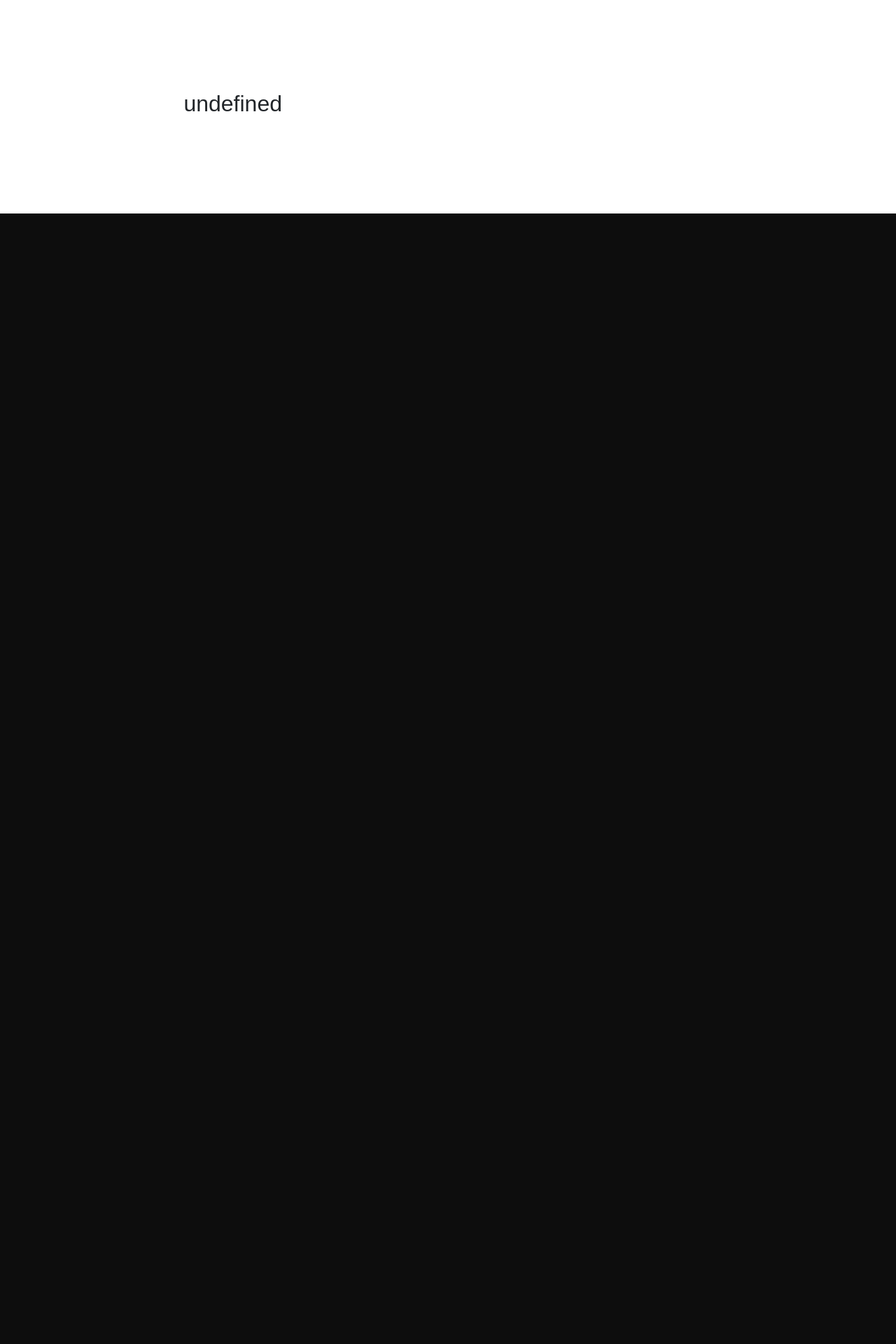
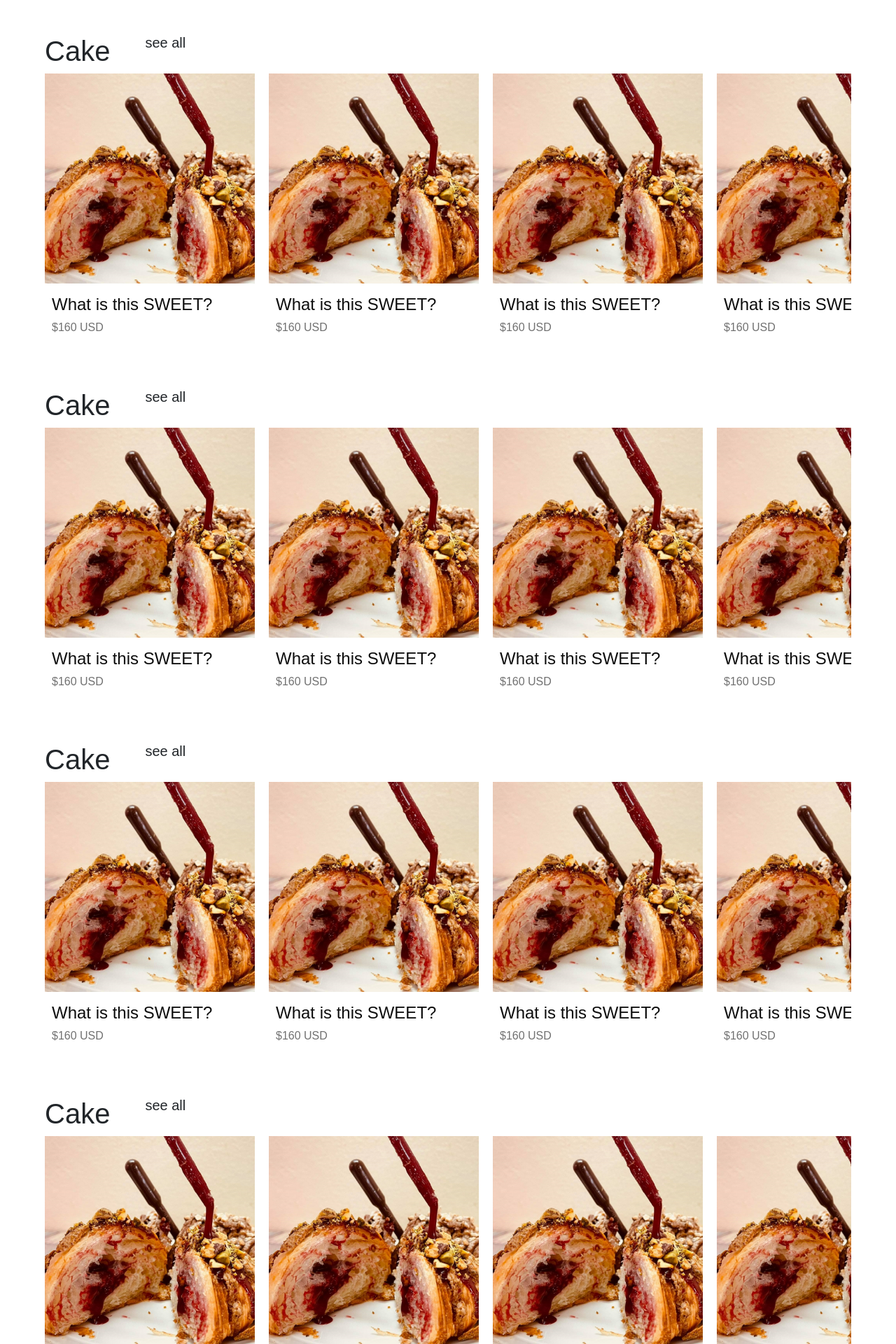
Before and after one commit to NutThai/WebTech-Project-IT.6, a PHP site: page /category.html in a window 1280 px wide. Shown: the part 577-2497 px from the top of the page at 70% size. Before the commit the page ends 882 px from the top, so only its background shows below. Run offline with PHP 8.4, Linux system fonts and the light colour scheme.

Commit message:
category

```diff
--- a/Website/teejametumwai/category.html
+++ b/Website/teejametumwai/category.html
@@ -20,6 +20,7 @@
     <!-- ////////////////// -->
     <script src="categoryPage.js"></script>
     <script src="cart.js"></script>
+    <script src="scripts.js"></script>
     <title>Document</title>
 
 </head>
@@ -121,15 +122,285 @@
 
             </div>
         </div>
-        <div class="main_content_3">
+
+        <div id="headcate"><div class="nameofcate">
+            <h1>Cake</h1>
+            <h5>see all</h5>
+        </div>
+
+        <div class="main_content_2">
+            <div>
+                <img class="main_content_2_flex_img" src="img/p1.jpg" alt="cat-1" />
+                <div class="text_product">
+                    <h4>What is this SWEET?</h3>
+                        <h6>$160 USD</h5>
+                </div>
 
             </div>
+
+            <div>
+                <img class="main_content_2_flex_img" src="img/p1.jpg" alt="cat-1" />
+                <div class="text_product">
+                    <h4>What is this SWEET?</h3>
+                        <h6>$160 USD</h5>
+                </div>
+
+            </div>
+
+            <div>
+                <img class="main_content_2_flex_img" src="img/p1.jpg" alt="cat-1" />
+                <div class="text_product">
+                    <h4>What is this SWEET?</h3>
+                        <h6>$160 USD</h5>
+                </div>
+
+            </div>
+
+            <div>
+                <img class="main_content_2_flex_img" src="img/p1.jpg" alt="cat-1" />
+                <div class="text_product">
+                    <h4>What is this SWEET?</h3>
+                        <h6>$160 USD</h5>
+                </div>
+
+            </div>
+
+            <div>
+                <img class="main_content_2_flex_img" src="img/p1.jpg" alt="cat-1" />
+                <div class="text_product">
+                    <h4>What is this SWEET?</h3>
+                        <h6>$160 USD</h5>
+                </div>
+
+            </div>
+            <div>
+                <img class="main_content_2_flex_img" src="img/p1.jpg" alt="cat-1" />
+                <div class="text_product">
+                    <h4>What is this SWEET?</h3>
+                        <h6>$160 USD</h5>
+                </div>
+
+            </div>
+            <div>
+                <img class="main_content_2_flex_img" src="img/p1.jpg" alt="cat-1" />
+                <div class="text_product">
+                    <h4>What is this SWEET?</h3>
+                        <h6>$160 USD</h5>
+                </div>
+
+            </div>
+        </div>
+        <div class="nameofcate">
+            <h1>Cake</h1>
+            <h5>see all</h5>
+        </div>
+        <div class="main_content_2">
+            <div>
+                <img class="main_content_2_flex_img" src="img/p1.jpg" alt="cat-1" />
+                <div class="text_product">
+                    <h4>What is this SWEET?</h3>
+                        <h6>$160 USD</h5>
+                </div>
+
+            </div>
+
+            <div>
+                <img class="main_content_2_flex_img" src="img/p1.jpg" alt="cat-1" />
+                <div class="text_product">
+                    <h4>What is this SWEET?</h3>
+                        <h6>$160 USD</h5>
+                </div>
+
+            </div>
+
+            <div>
+                <img class="main_content_2_flex_img" src="img/p1.jpg" alt="cat-1" />
+                <div class="text_product">
+                    <h4>What is this SWEET?</h3>
+                        <h6>$160 USD</h5>
+                </div>
+
+            </div>
+
+            <div>
+                <img class="main_content_2_flex_img" src="img/p1.jpg" alt="cat-1" />
+                <div class="text_product">
+                    <h4>What is this SWEET?</h3>
+                        <h6>$160 USD</h5>
+                </div>
+
+            </div>
+
+            <div>
+                <img class="main_content_2_flex_img" src="img/p1.jpg" alt="cat-1" />
+                <div class="text_product">
+                    <h4>What is this SWEET?</h3>
+                        <h6>$160 USD</h5>
+                </div>
+
+            </div>
+            <div>
+                <img class="main_content_2_flex_img" src="img/p1.jpg" alt="cat-1" />
+                <div class="text_product">
+                    <h4>What is this SWEET?</h3>
+                        <h6>$160 USD</h5>
+                </div>
+
+            </div>
+            <div>
+                <img class="main_content_2_flex_img" src="img/p1.jpg" alt="cat-1" />
+                <div class="text_product">
+                    <h4>What is this SWEET?</h3>
+                        <h6>$160 USD</h5>
+                </div>
+
+            </div>
+        </div>
+        <div class="nameofcate">
+            <h1>Cake</h1>
+            <h5>see all</h5>
+        </div>
+        <div class="main_content_2">
+            <div>
+                <img class="main_content_2_flex_img" src="img/p1.jpg" alt="cat-1" />
+                <div class="text_product">
+                    <h4>What is this SWEET?</h3>
+                        <h6>$160 USD</h5>
+                </div>
+
+            </div>
+
+            <div>
+                <img class="main_content_2_flex_img" src="img/p1.jpg" alt="cat-1" />
+                <div class="text_product">
+                    <h4>What is this SWEET?</h3>
+                        <h6>$160 USD</h5>
+                </div>
+
+            </div>
+
+            <div>
+                <img class="main_content_2_flex_img" src="img/p1.jpg" alt="cat-1" />
+                <div class="text_product">
+                    <h4>What is this SWEET?</h3>
+                        <h6>$160 USD</h5>
+                </div>
+
+            </div>
+
+            <div>
+                <img class="main_content_2_flex_img" src="img/p1.jpg" alt="cat-1" />
+                <div class="text_product">
+                    <h4>What is this SWEET?</h3>
+                        <h6>$160 USD</h5>
+                </div>
+
+            </div>
+
+            <div>
+                <img class="main_content_2_flex_img" src="img/p1.jpg" alt="cat-1" />
+                <div class="text_product">
+                    <h4>What is this SWEET?</h3>
+                        <h6>$160 USD</h5>
+                </div>
+
+            </div>
+            <div>
+                <img class="main_content_2_flex_img" src="img/p1.jpg" alt="cat-1" />
+                <div class="text_product">
+                    <h4>What is this SWEET?</h3>
+                        <h6>$160 USD</h5>
+                </div>
+
+            </div>
+            <div>
+                <img class="main_content_2_flex_img" src="img/p1.jpg" alt="cat-1" />
+                <div class="text_product">
+                    <h4>What is this SWEET?</h3>
+                        <h6>$160 USD</h5>
+                </div>
+
+            </div>
+        </div>
+        <div class="nameofcate">
+            <h1>Cake</h1>
+            <h5>see all</h5>
+        </div>
+        <div class="main_content_2">
+            <div>
+                <img class="main_content_2_flex_img" src="img/p1.jpg" alt="cat-1" />
+                <div class="text_product">
+                    <h4>What is this SWEET?</h3>
+                        <h6>$160 USD</h5>
+                </div>
+
+            </div>
+
+            <div>
+                <img class="main_content_2_flex_img" src="img/p1.jpg" alt="cat-1" />
+                <div class="text_product">
+                    <h4>What is this SWEET?</h3>
+                        <h6>$160 USD</h5>
+                </div>
+
+            </div>
+
+            <div>
+                <img class="main_content_2_flex_img" src="img/p1.jpg" alt="cat-1" />
+                <div class="text_product">
+                    <h4>What is this SWEET?</h3>
+                        <h6>$160 USD</h5>
+                </div>
+
+            </div>
+
+            <div>
+                <img class="main_content_2_flex_img" src="img/p1.jpg" alt="cat-1" />
+                <div class="text_product">
+                    <h4>What is this SWEET?</h3>
+                        <h6>$160 USD</h5>
+                </div>
+
+            </div>
+
+            <div>
+                <img class="main_content_2_flex_img" src="img/p1.jpg" alt="cat-1" />
+                <div class="text_product">
+                    <h4>What is this SWEET?</h3>
+                        <h6>$160 USD</h5>
+                </div>
+
+            </div>
+            <div>
+                <img class="main_content_2_flex_img" src="img/p1.jpg" alt="cat-1" />
+                <div class="text_product">
+                    <h4>What is this SWEET?</h3>
+                        <h6>$160 USD</h5>
+                </div>
+
+            </div>
+            <div>
+                <img class="main_content_2_flex_img" src="img/p1.jpg" alt="cat-1" />
+                <div class="text_product">
+                    <h4>What is this SWEET?</h3>
+                        <h6>$160 USD</h5>
+                </div>
+
+            </div>
+        </div>
+    </div>
+
+        <div id="vicecate"><div class="nameofcate">
+            <h1>Cake</h1>
+        </div><div class="main_content_3"></div></div>
+
+
     </div>
 
     <footer>
 
     </footer>
 </body>
-    <script src="scripts.js"></script>
+
 
 </html>
--- a/Website/teejametumwai/scripts.js
+++ b/Website/teejametumwai/scripts.js
@@ -12,6 +12,7 @@
 
 const prev = document.querySelector(".prev");
 const next = document.querySelector(".next");
+
 const content2 = document.querySelector(".main_content_2_flex");
 let count = 0;
 
--- a/Website/teejametumwai/style_cate.css
+++ b/Website/teejametumwai/style_cate.css
@@ -1,3 +1,9 @@
 .cate_content_1{
     margin-top: -70px;
 }
+.nameofcate{
+    margin: auto;
+    width: 90%;
+    display: flex;
+    gap: 50px;
+}
--- a/Website/teejametumwai/style_main_main.css
+++ b/Website/teejametumwai/style_main_main.css
@@ -8,7 +8,8 @@
     top: -70px;
 
 }
-.mySlides{
+
+.mySlides {
     position: absolute;
     top: 0;
     width: 100%;
@@ -36,12 +37,17 @@
 .fade {
     animation-name: fade;
     animation-duration: 2s;
-  }
+}
 
-  @keyframes fade {
-    from {opacity: .4}
-    to {opacity: 1}
-  }
+@keyframes fade {
+    from {
+        opacity: .4
+    }
+
+    to {
+        opacity: 1
+    }
+}
 
 .main {
     width: 100%;
@@ -63,6 +69,7 @@
 .recommend_img {
     width: 100%;
 }
+
 @media (max-width: 820px) {
     .recommend {
         grid-template-columns: 100%;
@@ -130,26 +137,39 @@
     position: relative;
 } */
 
+
+
 .main_content_2 {
-    width: 95%;
+    width: 90%;
     height: 25em;
-    margin: auto;
-    grid-template-columns: 4% 92% 4%;
-    display: grid;
-    margin-top: 1em;
-    align-items: center;
-    margin-bottom: 50px;
-
-}
-
-.main_content_2_flex {
     display: flex;
     flex-wrap: nowrap;
     gap: 20px;
     background-color: var(--ci6);
     position: relative;
     transition: .2s;
+    overflow: scroll;
+    margin: auto;
+    margin-bottom: 50px;
 }
+
+::-webkit-scrollbar {
+    width: 0px;
+    height: 5px;
+}
+
+/* Track */
+::-webkit-scrollbar-track {
+    background: var(--ci3);
+    border-radius: 10px;
+}
+
+/* Handle */
+::-webkit-scrollbar-thumb {
+    background: var(--ci2);
+    border-radius: 10px;
+}
+
 
 .main_content_2_flex_img {
     height: 300px;
@@ -178,10 +198,11 @@
     color: var(--ci3);
 }
 
-.main_content_2_container{
+.main_content_2_container {
     width: 100%;
     overflow: hidden;
 }
+
 .main_content_3 {
     width: 90%;
     height: auto;
```
Also changed, not shown: Website/teejametumwai/main.html (+63 -2 lines). Lines whose indentation alone changed are shown as unchanged.
